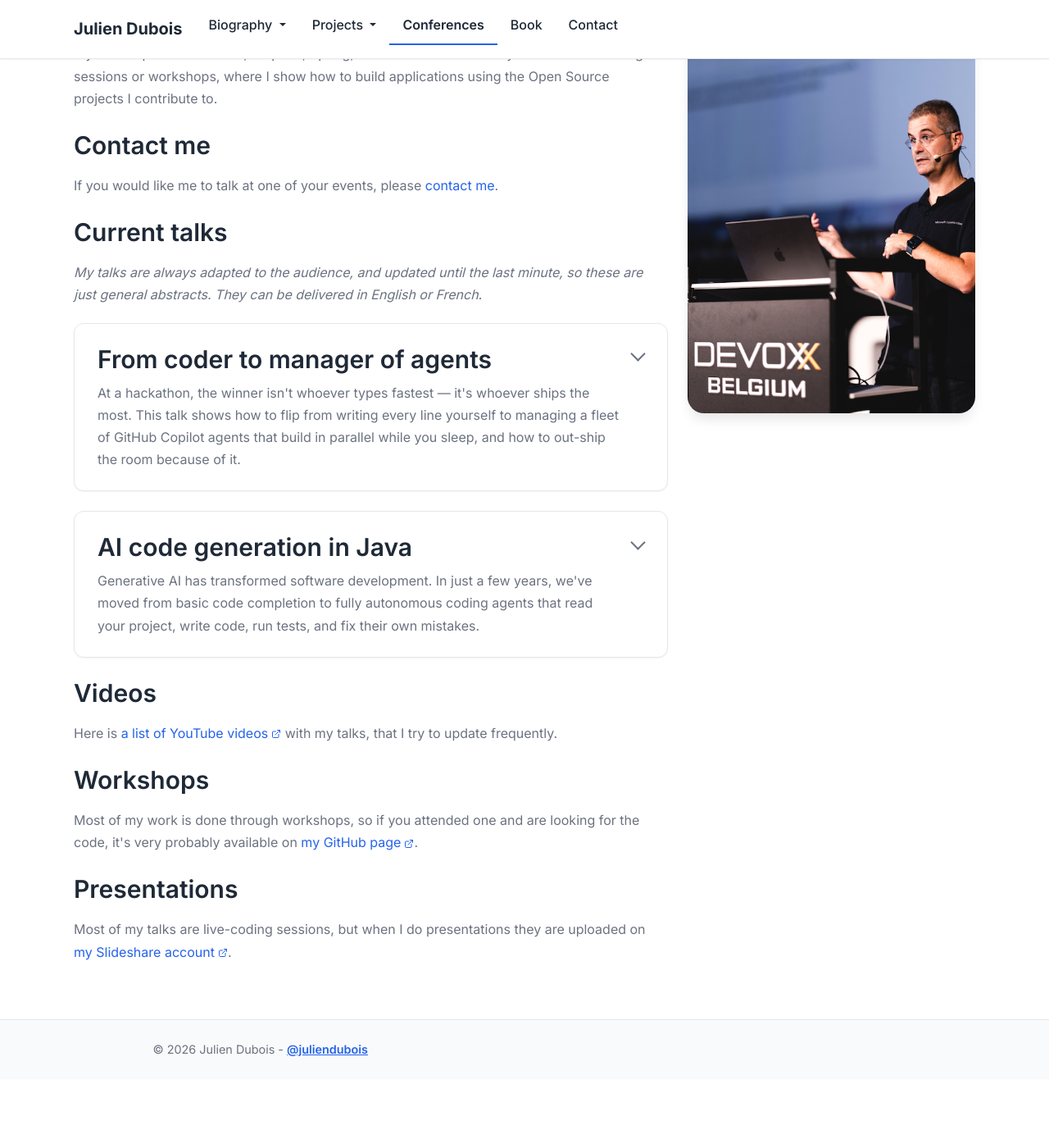
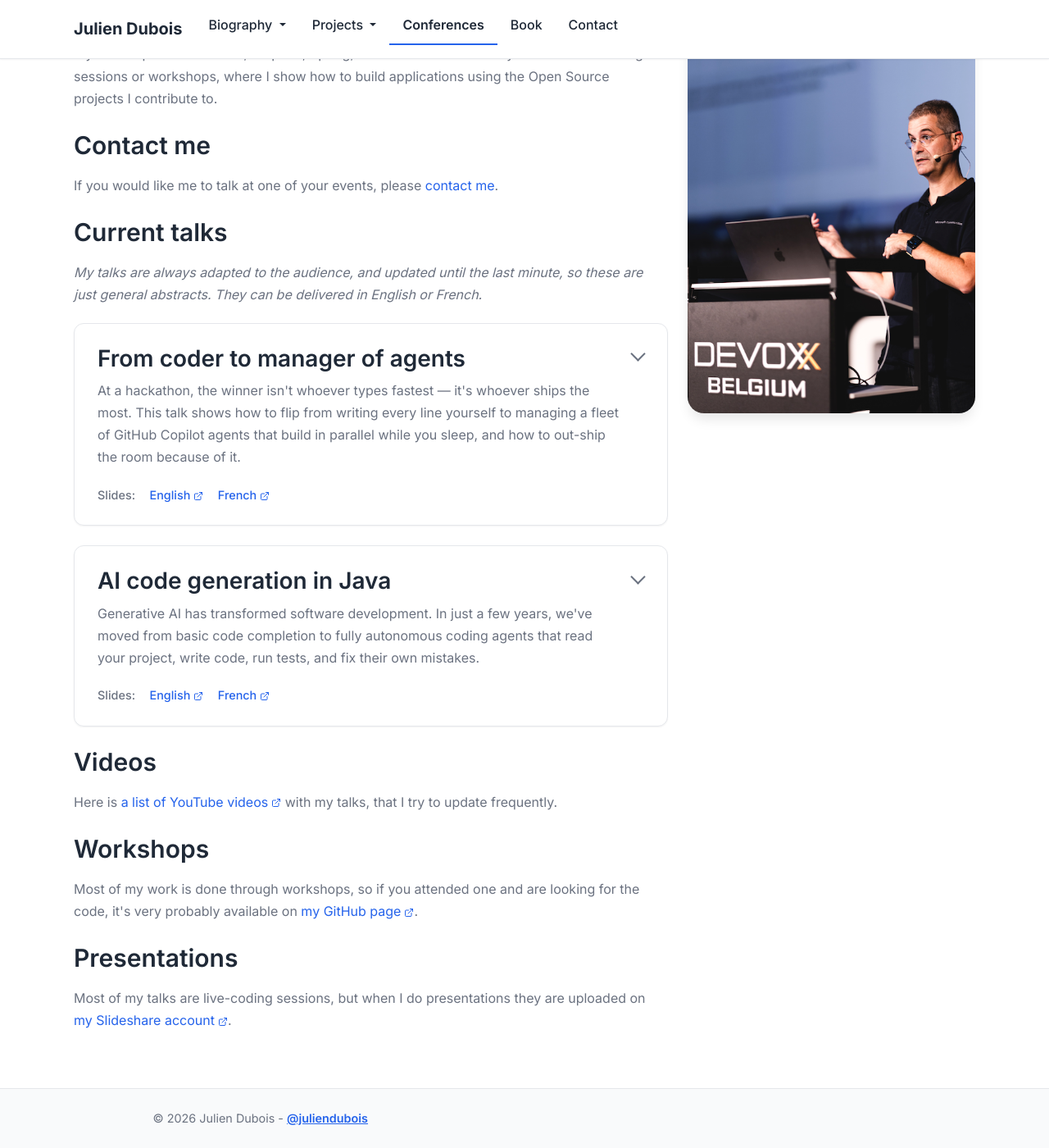
Before and after one commit to jdubois/jdubois.github.com, a Jekyll site: the page built from conferences.html, in a window 1280 px wide and 1400 px high, scrolled down 192 px. Shown: the whole window at 82% size. Built offline with Jekyll 4.4.1, drawn with Linux system fonts in a browser that asks for light colours; before the commit the page ends 1508 px from its top, so only the background shows below that.

Commit message:
Fix Conferences talk heading levels and surface slide links
- Demote collapsible talk titles from h2 to h3 so they sit under the
  "Current talks" section in the document outline instead of competing
  with the page's section headers (better screen-reader navigation).
- Surface the EN/FR slide links in the collapsed talk summary so the
  decks (the primary call to action) are reachable without expanding;
  remove the now-duplicate Slides list from the expanded body.
- Retarget the .talk summary heading CSS to h3 and add .talk-slides.

Co-authored-by: Copilot <223556219+Copilot@users.noreply.github.com>

```diff
--- a/conferences.html
+++ b/conferences.html
@@ -29,9 +29,13 @@ title: Conferences
 
             <details class="talk">
                 <summary>
-                    <h2>From coder to manager of agents</h2>
+                    <h3>From coder to manager of agents</h3>
                     <p>
                         At a hackathon, the winner isn't whoever types fastest &mdash; it's whoever ships the most. This talk shows how to flip from writing every line yourself to managing a fleet of GitHub Copilot agents that build in parallel while you sleep, and how to out-ship the room because of it.
+                    </p>
+                    <p class="talk-slides">Slides:
+                        <a href="/conferences/winning-the-hackathon/index-en.html" target="_blank">English</a>
+                        <a href="/conferences/winning-the-hackathon/index-fr.html" target="_blank">French</a>
                     </p>
                 </summary>
                 <div class="talk-body">
@@ -48,20 +52,18 @@ title: Conferences
                     <p>
                         Language-agnostic and demo-driven: the playbook applies whatever your stack. Expect concrete, opinionated advice from really shipping with parallel AI agents.
                     </p>
-
-                    <h3>Slides</h3>
-                    <ul>
-                        <li><a href="/conferences/winning-the-hackathon/index-en.html" target="_blank">English version</a></li>
-                        <li><a href="/conferences/winning-the-hackathon/index-fr.html" target="_blank">French version</a></li>
-                    </ul>
                 </div>
             </details>
 
             <details class="talk">
                 <summary>
-                    <h2>AI code generation in Java</h2>
+                    <h3>AI code generation in Java</h3>
                     <p>
                         Generative AI has transformed software development. In just a few years, we've moved from basic code completion to fully autonomous coding agents that read your project, write code, run tests, and fix their own mistakes.
+                    </p>
+                    <p class="talk-slides">Slides:
+                        <a href="/conferences/code-generation/index-en.html" target="_blank">English</a>
+                        <a href="/conferences/code-generation/index-fr.html" target="_blank">French</a>
                     </p>
                 </summary>
                 <div class="talk-body">
@@ -76,12 +78,6 @@ title: Conferences
                     <p>
                         Expect plenty of live demos and concrete, opinionated advice drawn from real-world experience building and shipping with AI agents.
                     </p>
-
-                    <h3>Slides</h3>
-                    <ul>
-                        <li><a href="/conferences/code-generation/index-en.html" target="_blank">English version</a></li>
-                        <li><a href="/conferences/code-generation/index-fr.html" target="_blank">French version</a></li>
-                    </ul>
                 </div>
             </details>
 
--- a/css/main.css
+++ b/css/main.css
@@ -343,17 +343,28 @@ ul li {
     outline-offset: 2px;
 }
 
-.talk > summary h2 {
+.talk > summary h3 {
     margin: 0 0 0.5rem;
     transition: color 0.3s ease;
 }
 
-.talk > summary:hover h2 {
+.talk > summary:hover h3 {
     color: var(--primary-color);
 }
 
 .talk > summary p:last-child {
     margin-bottom: 0;
+}
+
+.talk-slides {
+    margin-top: 1rem;
+    font-size: 0.9rem;
+    font-weight: 500;
+    color: var(--text-secondary);
+}
+
+.talk-slides a {
+    margin-left: 0.85rem;
 }
 
 /* Chevron indicator */
```
